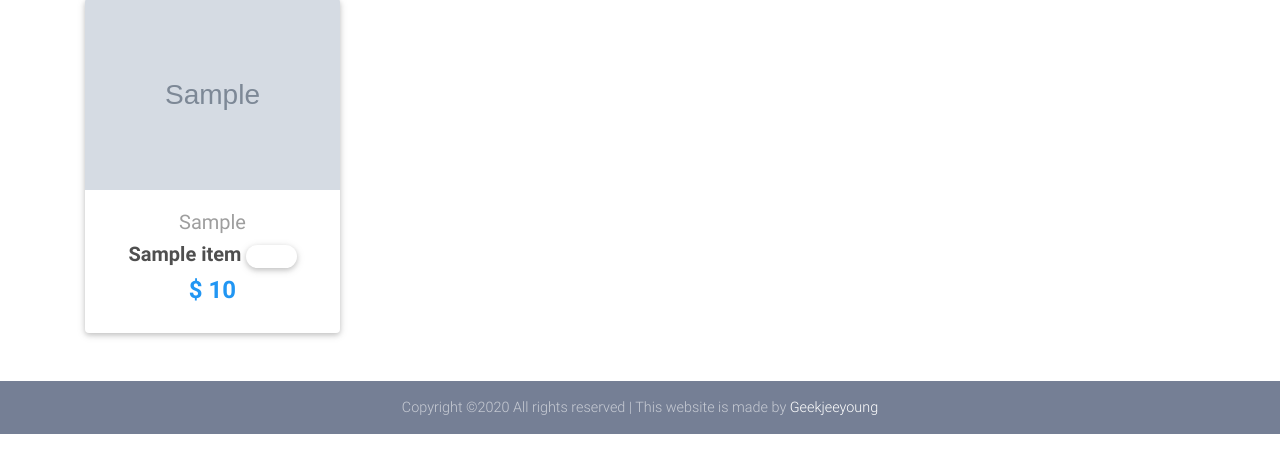
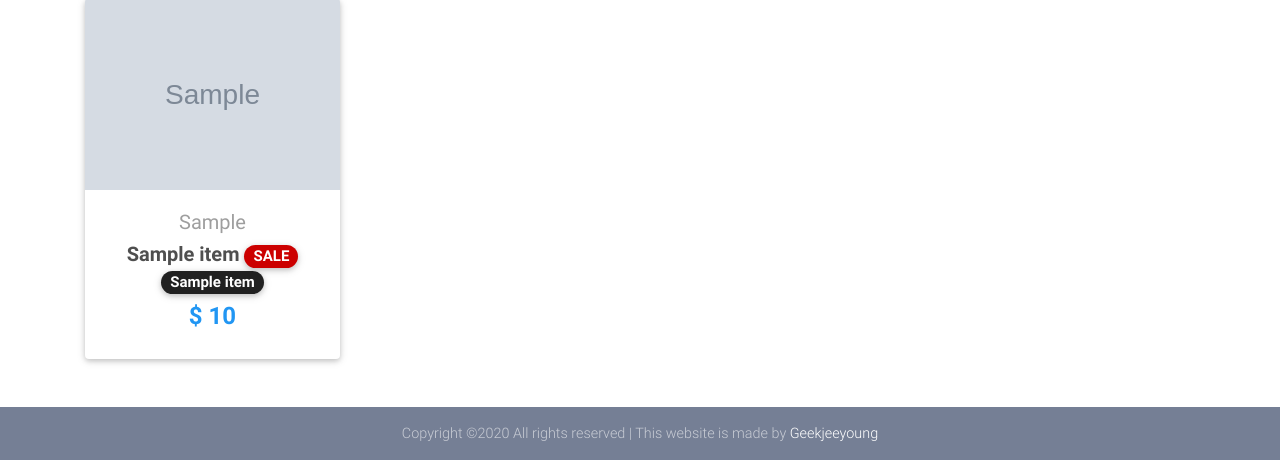
Before and after one commit to hancandice/eshop, a Django app: template templates/home.html in a window 1280 px wide. Shown: the part 675-1135 px from the top of the page. Before the commit the page ends 1109 px from the top, so only its background shows below. Run offline with Django 3.2, Linux system fonts and the light colour scheme; the template is opened without the code that fills it: most values are stand-ins (such as "Sample title", 1, 10 or a date in 2020); grey boxes marked "Sample" are stand-in pictures; some libraries are stand-ins or nearby versions.

Commit message:
Update item-label

```diff
--- a/templates/home.html
+++ b/templates/home.html
@@ -273,17 +273,19 @@
                 <strong>
                   <a href="{{ item.get_absolute_url }}" class="dark-grey-text"
                     >{{ item.title }}
+                    {% if item.discount_price %}
+                    <span class="badge badge-pill danger-color-dark text-uppercase">
+                      sale
+                    </span>
+                    {% endif %}
                     {% if item.label %}
-                    <span
-                      class="badge badge-pill {{ item.get_label_display }}-color"
-                      >NEW</span
-                    >
-                    {% else %}
+                    <span class="badge badge-pill bg-dark">
+                      {{ item.get_label_display }}
+                    </span>
                     {% endif %}
                   </a>
                 </strong>
               </h5>
-
               <h4 class="font-weight-bold blue-text">
                 <strong
                   >$ {% if item.discount_price %}
--- a/templates/order_summary.html
+++ b/templates/order_summary.html
@@ -67,7 +67,7 @@
             {% endif %}
           </td>
           <td></td>
-        </t>
+        </tr>
         <tr>
           <th scope="row" colspan="8">
             <a href="{% url 'core:checkout' %}" class="btn btn-secondary float-right ml-2">Proceed to checkout</a>
```
Also changed, not shown: core/models.py (+5 -5 lines), core/migrations/0023_auto_20200801_2021.py (added), core/migrations/0024_auto_20200801_2040.py (added).
